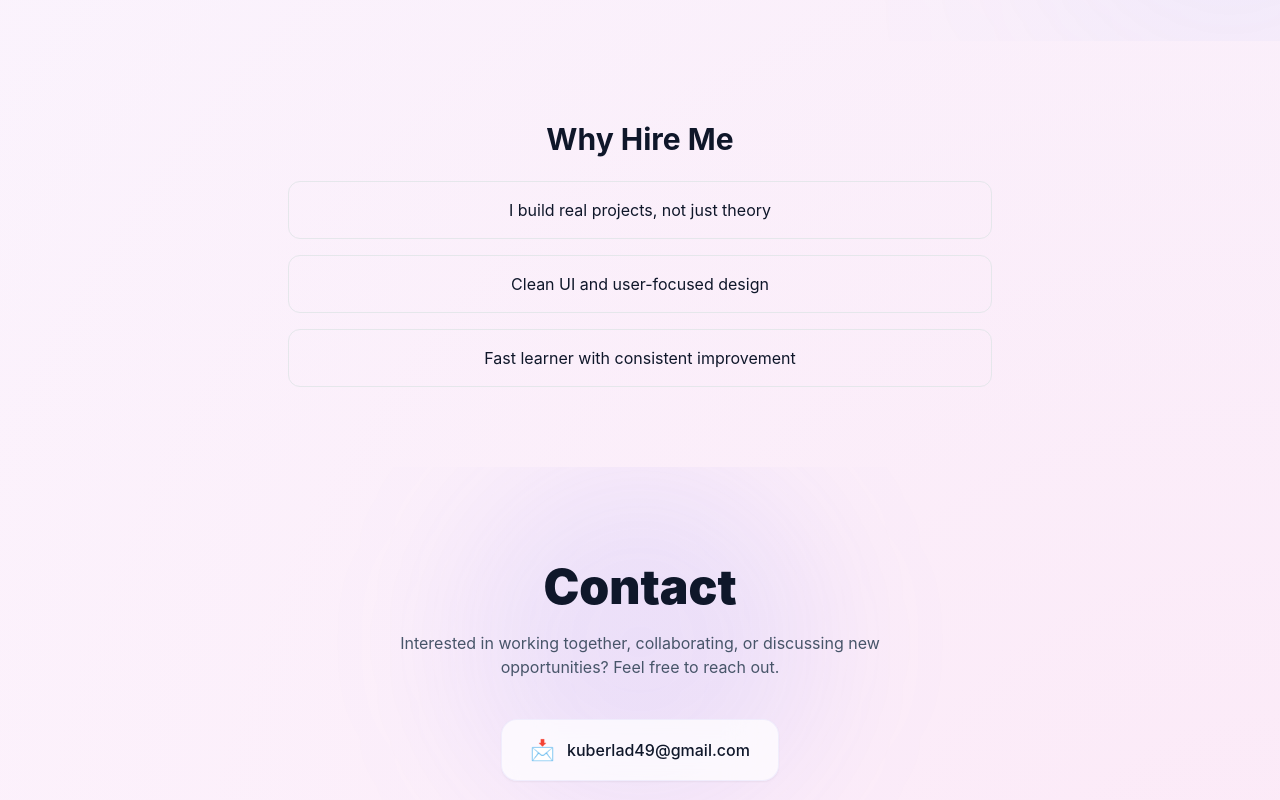
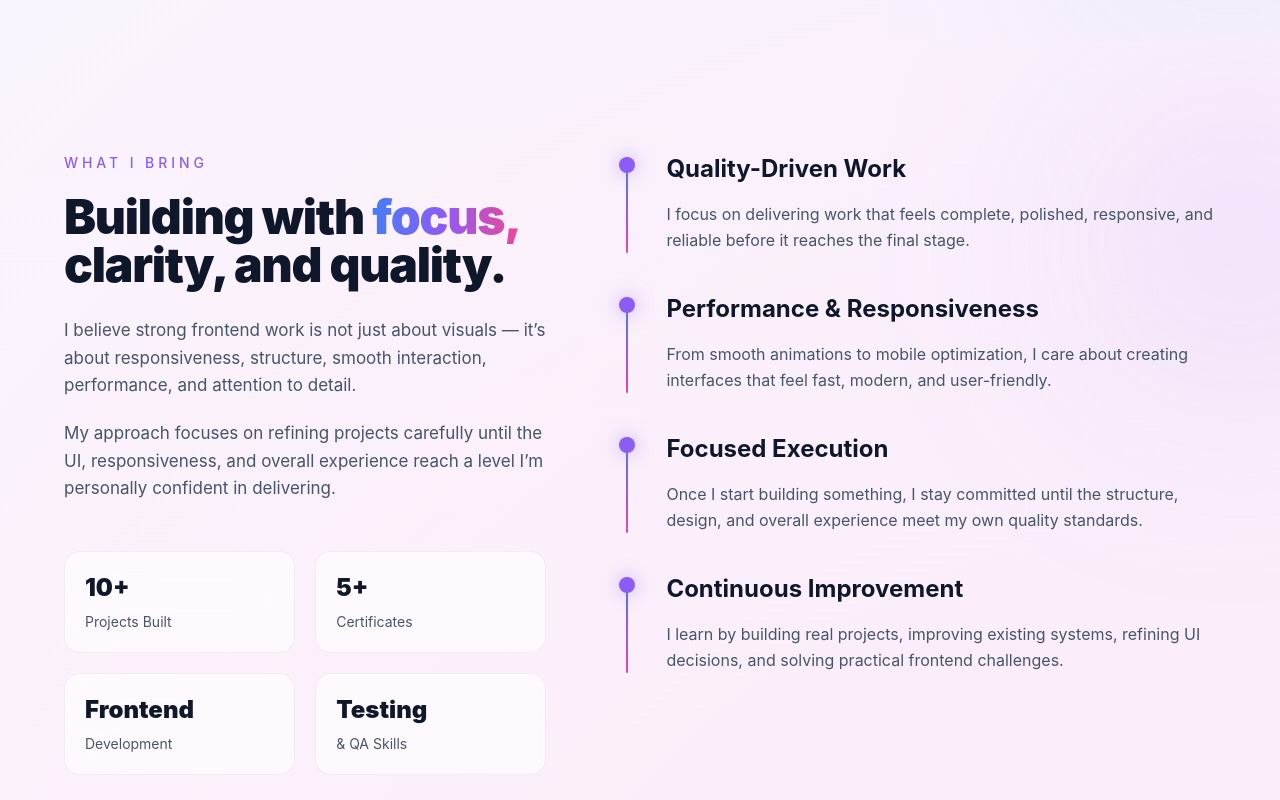
Before and after one commit to Kuberlad49/portfolio, a React app: page / in a window 1280 px wide. Shown: the part 6860-7660 px from the top of the page. Built offline with nearby package versions, Linux system fonts and the light colour scheme; the HTML template or start-up script is replaced by a standard one.

Commit message:
upgrade hero and skills UI

```diff
--- a/src/components/HireMe.jsx
+++ b/src/components/HireMe.jsx
@@ -1,24 +1,356 @@
+import { motion } from "framer-motion";
+
+const features = [
+  {
+    title: "Quality-Driven Work",
+    desc:
+      "I focus on delivering work that feels complete, polished, responsive, and reliable before it reaches the final stage.",
+  },
+
+  {
+    title: "Performance & Responsiveness",
+    desc:
+      "From smooth animations to mobile optimization, I care about creating interfaces that feel fast, modern, and user-friendly.",
+  },
+
+  {
+    title: "Focused Execution",
+    desc:
+      "Once I start building something, I stay committed until the structure, design, and overall experience meet my own quality standards.",
+  },
+
+  {
+    title: "Continuous Improvement",
+    desc:
+      "I learn by building real projects, improving existing systems, refining UI decisions, and solving practical frontend challenges.",
+  },
+];
+
+const stats = [
+  {
+    value: "10+",
+    label: "Projects Built",
+  },
+
+  {
+    value: "5+",
+    label: "Certificates",
+  },
+
+  {
+    value: "Frontend",
+    label: "Development",
+  },
+
+  {
+    value: "Testing",
+    label: "& QA Skills",
+  },
+];
+
 const HireMe = () => {
-  const points = [
-    "I build real projects, not just theory",
-    "Clean UI and user-focused design",
-    "Fast learner with consistent improvement",
-  ];
+  return (
+    <section
+      id="approach"
+      className="
+        relative
+        px-5
+        sm:px-8
+        py-28
+        overflow-hidden
+      "
+    >
 
-  return (
-    <section className="px-8 py-20 text-center max-w-3xl mx-auto">
-      <h2 className="text-3xl font-bold mb-6">Why Hire Me</h2>
+      {/* Glow */}
+      <div
+        className="
+          absolute
+          top-10
+          right-[-120px]
+          w-[320px]
+          h-[320px]
+          rounded-full
+          bg-violet-500/10
+          blur-[120px]
+          pointer-events-none
+        "
+      />
 
-      <div className="space-y-4">
-        {points.map((p, i) => (
-          <div
-            key={i}
-            className="border p-4 rounded-xl glow hover:scale-[1.02]"
+      <div className="max-w-6xl mx-auto relative z-10">
+
+        <div
+          className="
+            grid
+            lg:grid-cols-[0.9fr_1.1fr]
+            gap-20
+            items-start
+          "
+        >
+
+          {/* LEFT */}
+          <motion.div
+
+            initial={{
+              opacity: 0,
+              y: 30,
+            }}
+
+            whileInView={{
+              opacity: 1,
+              y: 0,
+            }}
+
+            viewport={{
+              once: true,
+            }}
+
+            transition={{
+              duration: 0.5,
+            }}
           >
-            {p}
+
+            <p
+              className="
+                text-sm
+                uppercase
+                tracking-[0.28em]
+                text-violet-500
+                font-medium
+              "
+            >
+              What I Bring
+            </p>
+
+            <h2
+              className="
+                mt-5
+                text-4xl
+                sm:text-5xl
+                font-black
+                leading-tight
+                tracking-tight
+                dark:text-white
+                text-slate-900
+              "
+            >
+              Building with
+              <span
+                className="
+                  bg-gradient-to-r
+                  from-blue-500
+                  via-violet-500
+                  to-pink-500
+                  bg-clip-text
+                  text-transparent
+                "
+              >
+                {" "}focus,
+              </span>
+              {" "}clarity,
+              and quality.
+            </h2>
+
+            <p
+              className="
+                mt-7
+                text-[17px]
+                leading-relaxed
+                dark:text-slate-400
+                text-slate-600
+              "
+            >
+              I believe strong frontend work is not just
+              about visuals — it’s about responsiveness,
+              structure, smooth interaction, performance,
+              and attention to detail.
+            </p>
+
+            <p
+              className="
+                mt-5
+                text-[17px]
+                leading-relaxed
+                dark:text-slate-400
+                text-slate-600
+              "
+            >
+              My approach focuses on refining projects
+              carefully until the UI, responsiveness,
+              and overall experience reach a level I’m
+              personally confident in delivering.
+            </p>
+
+            {/* STATS */}
+            <div
+              className="
+                grid
+                grid-cols-2
+                gap-5
+                mt-12
+              "
+            >
+
+              {stats.map((stat, i) => (
+
+                <motion.div
+                  key={i}
+
+                  initial={{
+                    opacity: 0,
+                    y: 20,
+                  }}
+
+                  whileInView={{
+                    opacity: 1,
+                    y: 0,
+                  }}
+
+                  viewport={{
+                    once: true,
+                  }}
+
+                  transition={{
+                    delay: i * 0.08,
+                    duration: 0.4,
+                  }}
+
+                  className="
+                    rounded-2xl
+                    border
+                    dark:border-white/10
+                    border-black/5
+                    dark:bg-white/[0.03]
+                    bg-white/60
+                    backdrop-blur-xl
+                    p-5
+                  "
+                >
+
+                  <h3
+                    className="
+                      text-2xl
+                      font-black
+                      dark:text-white
+                      text-slate-900
+                    "
+                  >
+                    {stat.value}
+                  </h3>
+
+                  <p
+                    className="
+                      mt-2
+                      text-sm
+                      dark:text-slate-400
+                      text-slate-600
+                    "
+                  >
+                    {stat.label}
+                  </p>
+
+                </motion.div>
+
+              ))}
+
+            </div>
+
+          </motion.div>
+
+          {/* RIGHT */}
+          <div className="space-y-10">
+
+            {features.map((feature, i) => (
+
+              <motion.div
+                key={i}
+
+                initial={{
+                  opacity: 0,
+                  x: 30,
+                }}
+
+                whileInView={{
+                  opacity: 1,
+                  x: 0,
+                }}
+
+                viewport={{
+                  once: true,
+                }}
+
+                transition={{
+                  duration: 0.45,
+                  delay: i * 0.08,
+                }}
+
+                className="
+                  relative
+                  pl-10
+                "
+              >
+
+                {/* LINE */}
+                <div
+                  className="
+                    absolute
+                    left-0
+                    top-1
+                    bottom-0
+                    w-[2px]
+                    rounded-full
+                    bg-gradient-to-b
+                    from-blue-500
+                    via-violet-500
+                    to-pink-500
+                  "
+                />
+
+                {/* DOT */}
+                <div
+                  className="
+                    absolute
+                    left-[-7px]
+                    top-1
+                    w-4
+                    h-4
+                    rounded-full
+                    bg-violet-500
+                    shadow-[0_0_18px_rgba(139,92,246,0.5)]
+                  "
+                />
+
+                <h3
+                  className="
+                    text-2xl
+                    font-bold
+                    dark:text-white
+                    text-slate-900
+                  "
+                >
+                  {feature.title}
+                </h3>
+
+                <p
+                  className="
+                    mt-4
+                    leading-relaxed
+                    dark:text-slate-400
+                    text-slate-600
+                  "
+                >
+                  {feature.desc}
+                </p>
+
+              </motion.div>
+
+            ))}
+
           </div>
-        ))}
+
+        </div>
+
       </div>
+
     </section>
   );
 };
```
